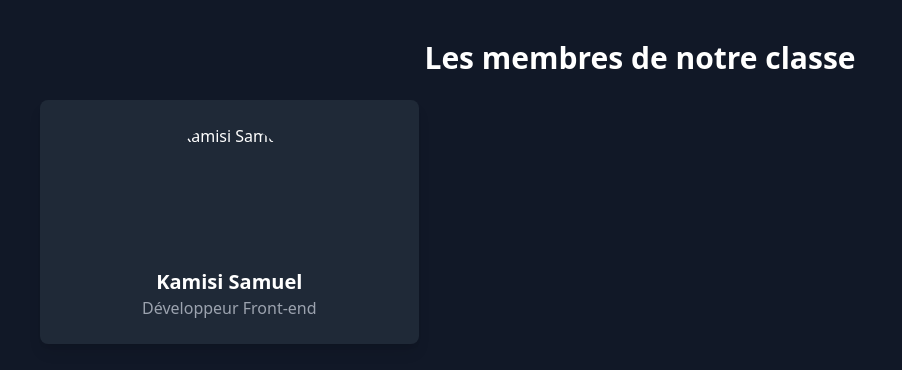
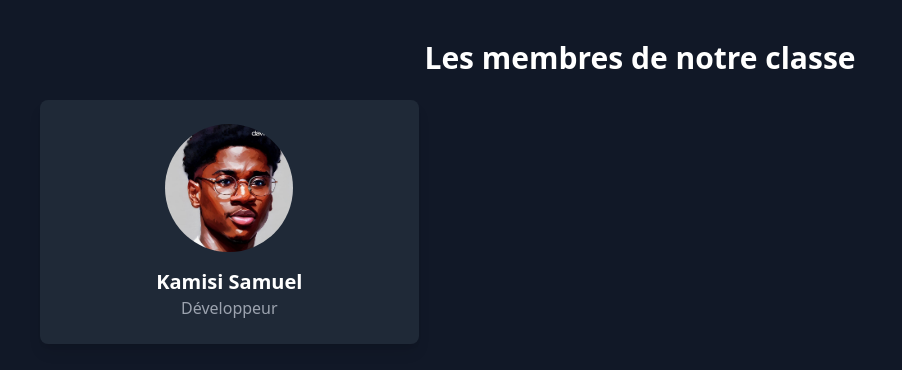
Before and after one commit to LordMomonga/Project_UBR4375, a website: page index.html in a window 1280 px wide. Shown: the part 780-1150 px from the top of the page, without its empty margins (0-902 px from the left). Drawn offline with nearby package versions, Linux system fonts and the light colour scheme.

Commit message:
the creation of the userProfil ainsi que the change of the page title

```diff
--- a/index.html
+++ b/index.html
@@ -3,7 +3,7 @@
 <head>
     <meta charset="UTF-8">
     <meta name="viewport" content="width=device-width, initial-scale=1.0">
-    <title>Document</title>
+    <title>_UBR 4375</title>
 
     <link rel="preconnect" href="https://fonts.googleapis.com">
     <link rel="preconnect" href="https://fonts.gstatic.com" crossorigin>
--- a/script/membersModule.js
+++ b/script/membersModule.js
@@ -2,7 +2,7 @@
 
 // Tableau d'objets pour les membres de la classe
 export const members = [
-    { name: "Kamisi Samuel", role: "Développeur Front-end", image: "member1.jpg" },
+    { name: "Kamisi Samuel", role: "Développeur ", image: "./assets/userImage/profil_Samuel.jpg" },
 
 ];
 
```
Also changed, not shown: assets/userImage/profil_Samuel.jpg (added).
